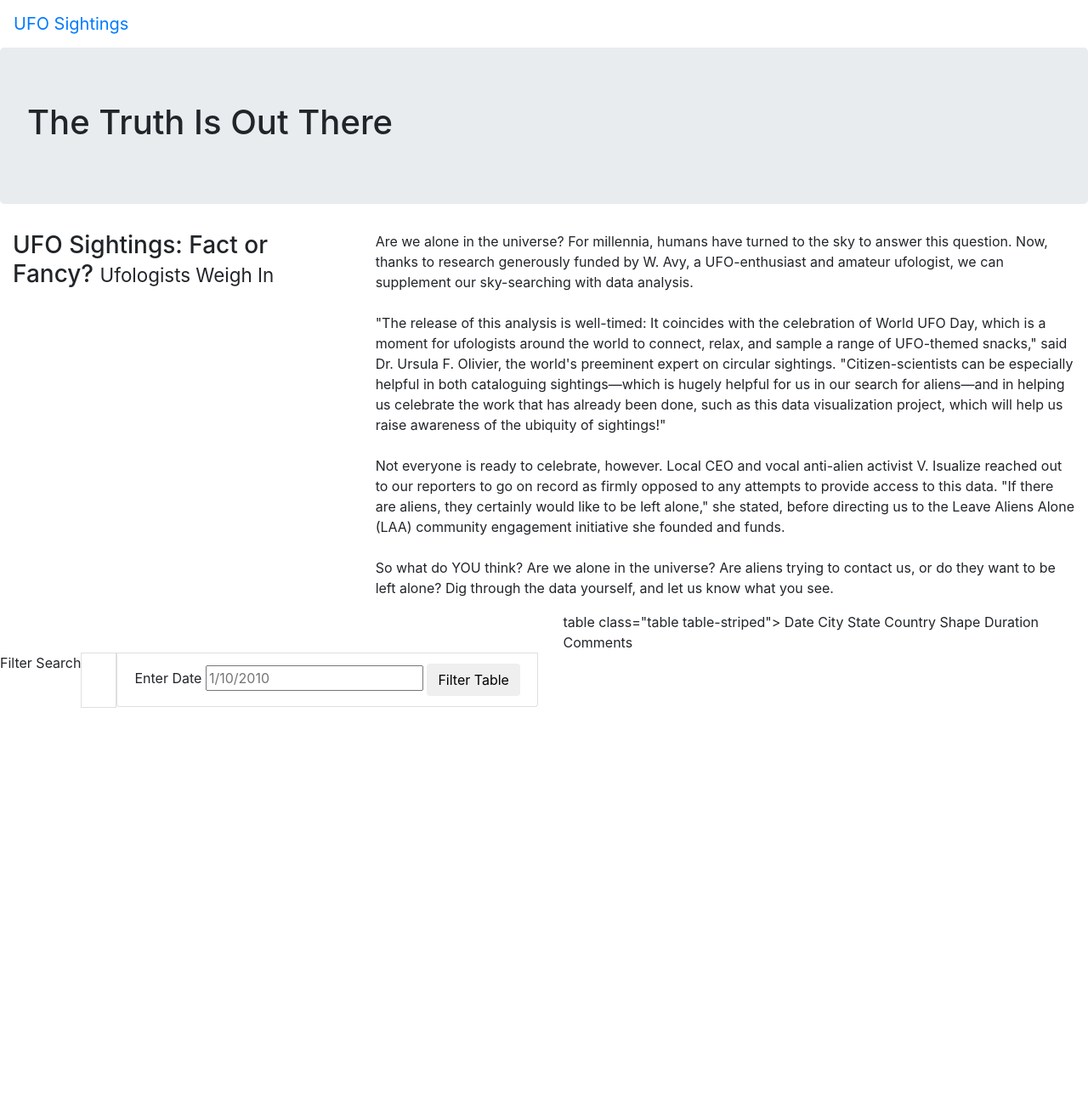
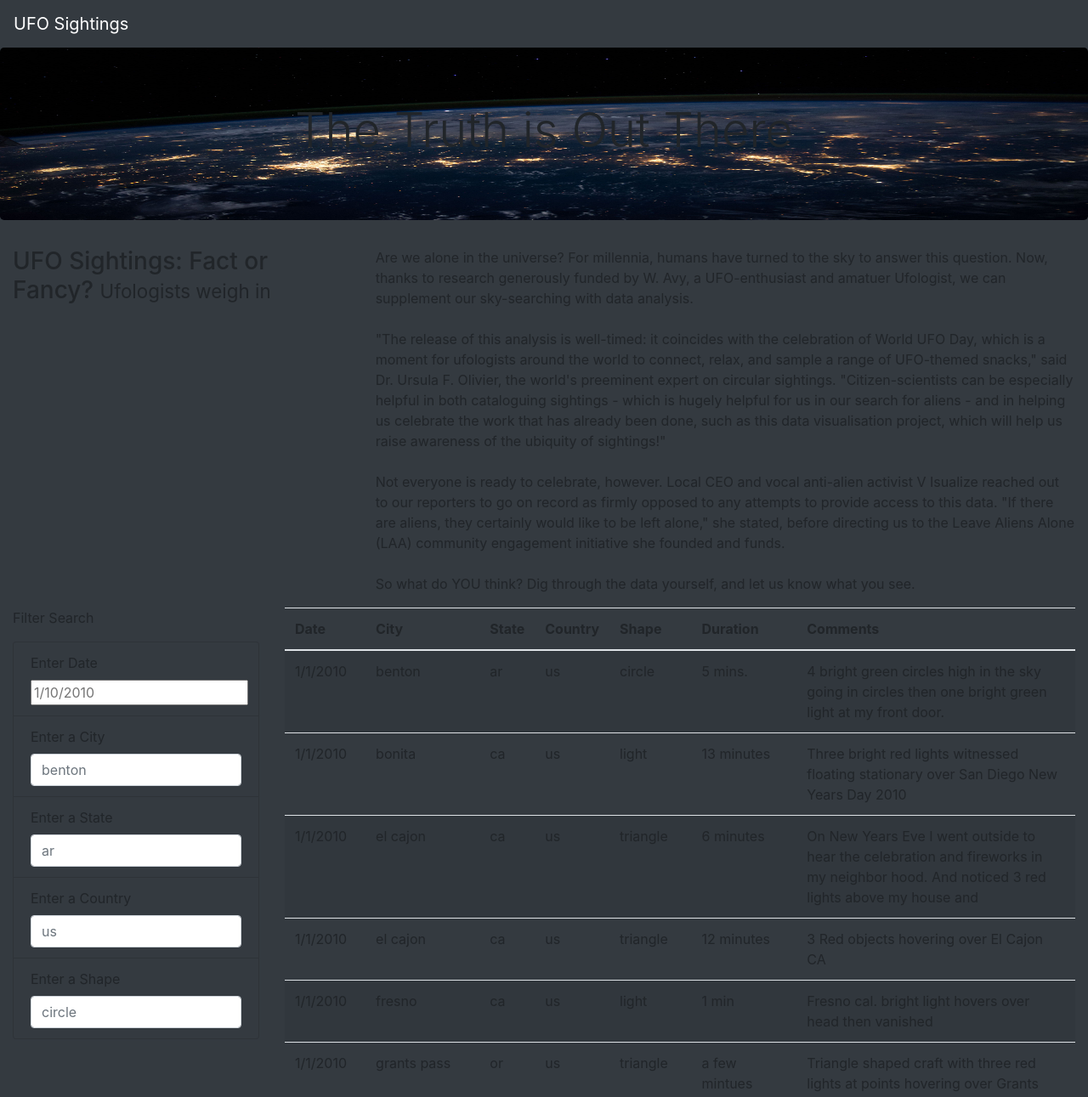
Before and after one commit to princetonduarte/UFOs, a plain HTML site: page index.html in a window 1280 px wide. Shown: the top 1291 px of the page at 85% size. Before the commit the page ends 833 px from the top, so only its background shows below. Drawn offline with nearby package versions, Linux system fonts and the light colour scheme.

Commit message:
Pushing up

```diff
--- a/index.html
+++ b/index.html
@@ -1,9 +1,9 @@
 <!DOCTYPE html>
 <html lang="en">
   <head>
-    <meta charset="UTF-8">
-    <meta http-equiv="X-UA-Compatible" content="IE=edge">
-    <meta name="viewport" content="width=device-width, initial-scale=1.0">
+    <meta charset="UTF-8" />
+    <meta name="viewport" content="width=device-width, initial-scale=1.0" />
+    <meta http-equiv="X-UA-Compatible" content="ie=edge" />
     <title>UFO Finder</title>
     <link
       rel="stylesheet"
@@ -11,35 +11,77 @@
       integrity="sha384-Gn5384xqQ1aoWXA+058RXPxPg6fy4IWvTNh0E263XmFcJlSAwiGgFAW/dAiS6JXm"
       crossorigin="anonymous"
     />
-    <link rel="stylesheet" href="static/css/style.css">
+    <link rel="stylesheet" href="static/css/style.css" />
+    <script src="https://d3js.org/d3.v5.min.js"></script>
   </head>
-<body>
+  <body class="bg-dark">
     <div class="wrapper">
-        <nav class="navbar navbar-expand-lg">
+      <nav class="navbar navbar-dark bg-dark navbar-expand-lg">
         <a class="navbar-brand" href="index.html">UFO Sightings</a>
       </nav>
-    </div>
       <div class="jumbotron">
-        <h1>The Truth Is Out There</h1>
+        <h1 class="display-4">The Truth is Out There</h1>
       </div>
       <div class="container-fluid">
         <div class="row">
-    <div class="col-md-4">
-        <h3>UFO Sightings: Fact or Fancy? <small> Ufologists Weigh In </small></h3>
+          <div class="col-md-4 article-title">
+            <h3>UFO Sightings: Fact or Fancy? <small>Ufologists weigh in</small></h3>
           </div>
-    <div class="col-md-8">
+          <div class="col-md-8 article-p">
             <p>
-            Are we alone in the universe? For millennia, humans have turned to the sky to answer this question. Now, thanks to research generously funded by W. Avy, a UFO-enthusiast and amateur ufologist, we can supplement our sky-searching with data analysis.<br><br>"The release of this analysis is well-timed: It coincides with the celebration of World UFO Day, which is a moment for ufologists around the world to connect, relax, and sample a range of UFO-themed snacks," said Dr. Ursula F. Olivier, the world's preeminent expert on circular sightings. "Citizen-scientists can be especially helpful in both cataloguing sightings—which is hugely helpful for us in our search for aliens—and in helping us celebrate the work that has already been done, such as this data visualization project, which will help us raise awareness of the ubiquity of sightings!"<br><br>Not everyone is ready to celebrate, however. Local CEO and vocal anti-alien activist V. Isualize reached out to our reporters to go on record as firmly opposed to any attempts to provide access to this data. "If there are aliens, they certainly would like to be left alone," she stated, before directing us to the Leave Aliens Alone (LAA) community engagement initiative she founded and funds.<br><br>So what do YOU think? Are we alone in the universe? Are aliens trying to contact us, or do they want to be left alone? Dig through the data yourself, and let us know what you see.
-
-
+              Are we alone in the universe? For millennia, humans have turned to the sky to answer
+              this question. Now, thanks to research generously funded by W. Avy, a UFO-enthusiast
+              and amatuer Ufologist, we can supplement our sky-searching with data analysis. <br><br>"The
+              release of this analysis is well-timed: it coincides with the celebration of World UFO
+              Day, which is a moment for ufologists around the world to connect, relax, and sample a
+              range of UFO-themed snacks," said Dr. Ursula F. Olivier, the world's preeminent expert
+              on circular sightings. "Citizen-scientists can be especially helpful in both
+              cataloguing sightings - which is hugely helpful for us in our search for aliens - and
+              in helping us celebrate the work that has already been done, such as this data
+              visualisation project, which will help us raise awareness of the ubiquity of
+              sightings!"<br><br> Not everyone is ready to celebrate, however. Local CEO and vocal
+              anti-alien activist V Isualize reached out to our reporters to go on record as firmly
+              opposed to any attempts to provide access to this data. "If there are aliens, they
+              certainly would like to be left alone," she stated, before directing us to the Leave
+              Aliens Alone (LAA) community engagement initiative she founded and funds. <br><br>So what do
+              YOU think? Dig through the data yourself, and let us know what you see.
             </p>
+          </div>
+        </div>
+      </div>
       <div class="container-fluid">
         <div class="row">
           <div class="col-md-3">
+            <form class="bg-dark">
+              <p>Filter Search</p>
+              <ul class="list-group">
+                <li class="list-group-item bg-dark">
+                  <label for="datetime">Enter Date</label>
+                  <input type="text" placeholder="1/10/2010" id="datetime" />
+                </li>
+                <li class="list-group-item bg-dark">
+                  <label for="city">Enter a City</label>
+                  <input type="text" id="city" placeholder="benton" class="form-control"/>
+                </li>
+                <li class="list-group-item bg-dark">
+                  <label for="state">Enter a State</label>
+                  <input type="text" id="state" placeholder="ar" class="form-control"/>
+                </li>
+                <li class="list-group-item bg-dark">
+                  <label for="country">Enter a Country</label>
+                  <input type="text" id="country" placeholder="us" class="form-control"/>
+                </li>
+                <li class="list-group-item bg-dark">
+                  <label for="shape">Enter a Shape</label>
+                  <input type="text" id="shape" placeholder="circle" class="form-control"/>
+                </li>
+              </ul>
+            </form>
+          </div>
 
-        </div>
+          <!-- Table -->
           <div class="col-md-9">
-            table class="table table-striped">
+            <table class="table table-striped">
               <thead>
                 <tr>
                   <th>Date</th>
@@ -57,19 +99,8 @@
         </div>
       </div>
     </div>
-<form>
-    <p>Filter Search</p>
-  </form>
-  <ul class="list-group">
-
-  </ul>
-  <li class="list-group-item">
-
-  </li>
-  <li class="list-group-item">
-    <label for="date">Enter Date</label>
-    <input type="text" placeholder="1/10/2010" id="datetime" />
-    <button id="filter-btn" type="button" class="btn btn-default">Filter Table</button>
-  </li>
+    <script src="https://cdnjs.cloudflare.com/ajax/libs/d3/4.11.0/d3.js"></script>
+    <script src="static/js/data.js"></script>
+    <script src="../js/app.js"></script>
   </body>
 </html>
--- a/static/css/style.css
+++ b/static/css/style.css
@@ -0,0 +1,5 @@
+.jumbotron {
+    background-image: url("../images/nasa.jpg");
+    background-size: 100% 100%;
+    text-align: center;
+  }
```
Also changed, not shown: static/images/nasa.jpg (added), 2 other files. Lines whose indentation alone changed are shown as unchanged.
